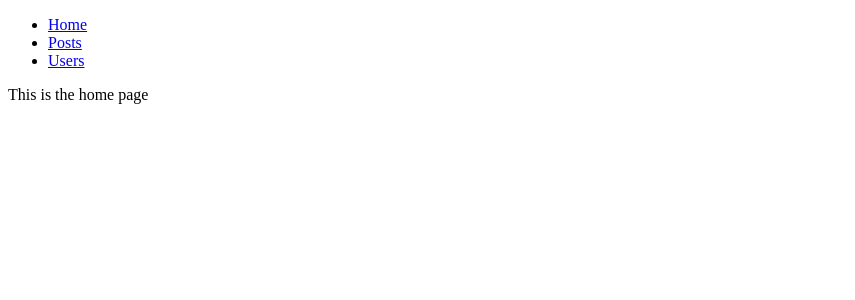
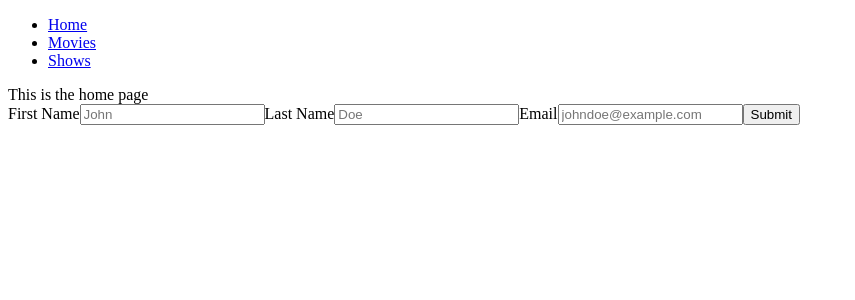
Before and after one commit to rgorai/cs546-final-project, a React (Create React App) app in the folder client/: page / in a window 1280 px wide. Shown: the top 300 px of the page, without its empty margins (0-855 px from the left). Built offline with nearby package versions, Linux system fonts and the light colour scheme.

Commit message:
setting up movies app, added form functionality

```diff
--- a/client/package.json
+++ b/client/package.json
@@ -6,6 +6,7 @@
     "@testing-library/jest-dom": "^5.11.4",
     "@testing-library/react": "^11.1.0",
     "@testing-library/user-event": "^12.1.10",
+    "axios": "^0.24.0",
     "react": "^17.0.2",
     "react-dom": "^17.0.2",
     "react-router-dom": "^6.0.2",
--- a/client/src/App.js
+++ b/client/src/App.js
@@ -1,6 +1,6 @@
 import HomePage from './components/home/HomePage'
-import UserList from './components/movies/MovieList'
-import PostList from './components/shows/ShowList'
+import MovieList from './components/movies/MovieList'
+import ShowList from './components/shows/ShowList'
 import {
   BrowserRouter as Router,
   Routes,
@@ -15,16 +15,18 @@ const App = () => {
         <nav>
           <ul>
             <li><Link to="/">Home</Link></li>
-            <li><Link to="/posts">Posts</Link></li>
-            <li><Link to="/users">Users</Link></li>
+            <li><Link to="/movies">Movies</Link></li>
+            <li><Link to="/posts">Shows</Link></li>
           </ul>
         </nav>
 
-        <Routes>
-          <Route path="/" element={<HomePage />} />
-          <Route path="/posts" element={<PostList />} />
-          <Route path="/users" element={<UserList />} />
-        </Routes>
+        <main>
+          <Routes>
+            <Route path="/" element={<HomePage />} />
+            <Route path="/movies" element={<MovieList />} />
+            <Route path="/shows" element={<ShowList />} />
+          </Routes>
+        </main>
 
       </Router>
     </div>
--- a/client/src/components/home/HomePage.js
+++ b/client/src/components/home/HomePage.js
@@ -1,10 +1,12 @@
-import React, { useEffect, useState } from 'react'
+// import { useEffect, useState } from 'react'
+import NewUserForm from '../users/NewUserForm'
 
 const HomePage = (props) => {
 
   return (
     <div className="home-page-container">
       This is the home page
+      <NewUserForm />
     </div>
   )
 }
--- a/client/src/components/movies/MovieList.js
+++ b/client/src/components/movies/MovieList.js
@@ -5,11 +5,11 @@ const UserList = (props) => {
   const [userList, setUserList] = useState([])
 
   useEffect(() => {
+    // update to axios
     fetch('/users')
       .then((res) => res.json())
       .then((users) => setUserList(users))
       .catch((e) => console.log('user fetch error: ', e))
-    console.log(userList)
   })
 
   return (
--- a/client/src/components/shows/ShowList.js
+++ b/client/src/components/shows/ShowList.js
@@ -9,7 +9,6 @@ const PostList = (props) => {
       .then((res) => res.json())
       .then((posts) => setPostList(posts))
       .catch((e) => console.log('post fetch error: ', e))
-    console.log(postList)
   })
   // console
   return (
--- /dev/null
+++ b/client/src/components/users/NewUserForm.js
@@ -0,0 +1,70 @@
+import { useState } from 'react'
+const axios = require('axios')
+
+const NewUserForm = (props) => {
+  const [firstName, setFirstName] = useState('')
+  const [lastName, setLastName] = useState('')
+  const [email, setEmail] = useState('')
+
+  const onFormSubmit = (e) => {
+    e.preventDefault()
+
+    // error check
+
+    // post data to server
+    axios.post('/users', {
+      firstName: firstName,
+      lastName: lastName,
+      email: email
+    }).then((res) => console.log('NEW USER POST RES:', res))
+      .catch((e) => console.error('NEW USER POST ERROR:,', e))
+  }
+
+  return (
+    <form id="new-user-form" onSubmit={onFormSubmit}>
+      <label className="form-label" htmlFor="input-firstname">
+        First Name
+      </label>
+      <input
+        id="input-firstname"
+        className="form-input"
+        placeholder="John"
+        type="text"
+        value={firstName}
+        onChange={(e) => setFirstName(e.target.value)}
+      />
+
+      <label className="form-label" htmlFor="input-lastname">
+        Last Name
+      </label>
+      <input
+        id="input-lastname"
+        className="form-input"
+        placeholder="Doe"
+        type="text"
+        value={lastName}
+        onChange={(e) => setLastName(e.target.value)}
+      />
+
+      <label className="form-label" htmlFor="input-email">
+        Email
+      </label>
+      <input
+        id="input-email"
+        className="form-input"
+        placeholder="johndoe@example.com"
+        type="text"
+        value={email}
+        onChange={(e) => setEmail(e.target.value)}
+      />
+
+      <input
+        className="form-submit"
+        type="submit"
+        value="Submit"
+      />
+    </form>
+  )
+}
+
+export default NewUserForm
```
Also changed, not shown: 1 other file (tests, documents, lock files or other folders).
